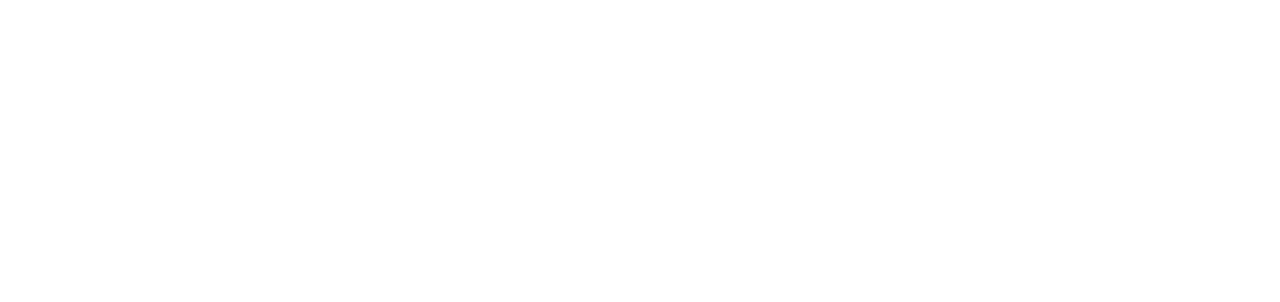
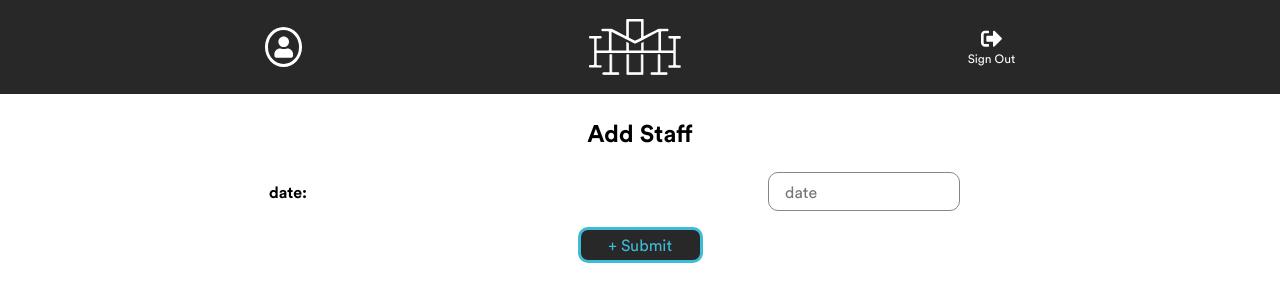
Before and after one commit to HoMieDevs/Homie-portal-frontend, a React (Create React App) app: page /unavailability in a window 1280 px wide. Shown: the top 302 px of the page. Built offline with nearby package versions, Linux system fonts and the light colour scheme.

Commit message:
not ready to merge, please do not merge

```diff
--- a/src/App.js
+++ b/src/App.js
@@ -1,6 +1,7 @@
 import React, { Component } from 'react';
 import Login from './Login'
 import Register from './Register'
+import Unavailability from './Unavailability'
 import Home from './Home'
 import { BrowserRouter, Route } from 'react-router-dom';
 import { library } from '@fortawesome/fontawesome-svg-core'
@@ -18,6 +19,7 @@ class App extends Component {
           <Route exact path="/" component={Login} />
           <Route path="/addstaff" component={Register} />
           <Route path="/home" component={Home} />
+          <Route path="/unavailability" component={Unavailability} />
           </div>
         </BrowserRouter>
         </div>
--- a/src/Register.js
+++ b/src/Register.js
@@ -18,6 +18,7 @@ export default class Register extends Component {
         const url = "http://localhost:5000/auth/register"
         const data = { firstName, lastName, mobile, email, password }
         axios.post(url, data)
+            .then(console.log(data))
             .then(resp => {
                 console.log(resp)
                 this.setState({ message: `${firstName} has been added`, error: null})
--- /dev/null
+++ b/src/Unavailability.js
@@ -0,0 +1,129 @@
+import React, { Component } from 'react'
+import axios from 'axios';
+import Header from './Header';
+// import Footer from './Footer';
+import './css/Register.css'
+axios.defaults.withCredentials = true;
+
+export default class Register extends Component {
+  state = {
+    unavailability: [{
+        date:Date
+    }],
+  }
+    handleInputChange = (e) => {
+        const { value, id } = e.currentTarget;
+        this.setState({ [id]: value})
+        console.log({ [id]: value})
+    }
+    submitForm = (e) => {
+        e.preventDefault()
+        // console.log(this.state)
+        const date ={ date: this.state.date}
+        const unavailability = this.state.unavailability.push(date)
+        // console.log(this.state.unavailability)
+        // console.log(this.state)
+        const url = "http://localhost:5000/auth/unavailability/5c4a9b4dc8989d0ff203c621"
+        const data = {date}
+        // console.log(data)
+        axios.put(url, data)
+            .then(console.log(data))
+            .then(resp => {
+                console.log(resp.data)
+                this.setState({ message: `${unavailability} has been added`, error: null})
+            })
+            .catch(err => {
+                console.log(err.response)
+                if (err.response === 403) {
+                    this.setState({ error: 'Registration Unsuccessful', message: null})
+                }
+            })
+    }
+    render() {
+        const { error, message } = this.state
+        return (
+            <div className="register">
+                <Header />
+                <h3 className="registerH3">Add Staff</h3>
+                <form className="registerForm">
+                    <div className="registerField">
+                        <label htmlFor="date">date:</label>
+                        <input
+                            type="string"
+                            id="date"
+                            placeholder="date"
+                            onFocus={(e) => e.target.placeholder = ""}
+                            onBlur={(e) => e.target.placeholder = "date"}
+                            onChange={this.handleInputChange}
+                        />
+                    </div>
+                    <button className="registerStaffBtn" onClick={this.submitForm}>+ Submit</button>
+                </form>
+                { error && <p>{ error }</p> }
+                { message && <p>{ message }</p>}
+            </div>
+
+    )
+  }
+}
+
+// import React, { Component } from 'react'
+// import axios from 'axios';
+// import Header from './Header';
+// import Footer from './Footer';
+// import './css/Register.css'
+// axios.defaults.withCredentials = true;
+
+// export default class Register extends Component {
+//     state = { }
+//     handleInputChange = (e) => {
+//         const { value, id } = e.currentTarget;
+//         this.setState({ [id]: value})
+//     }
+//     submitForm = (e) => {
+//         e.preventDefault()
+//         // console.log(this.state)
+//         const {  unavailability } = this.state
+//         const url = "http://localhost:5000/auth/unavailability/5c4a9b4dc8989d0ff203c621"
+//         const data = { unavailability }
+//         axios.post(url, data)
+//             .then(resp => {
+//                 console.log(resp)
+//                 this.setState({ message: `${unavailability} has been added`, error: null})
+//             })
+//             .catch(err => {
+//                 console.log(err.response)
+//                 if (err.response === 403) {
+//                     this.setState({ error: 'Registration Unsuccessful', message: null})
+//                 }
+//             })
+//     }
+//     render() {
+//         const { error, message } = this.state
+//         return (
+//             <div className="register">
+//                 <Header />
+//                 <h3 className="registerH3">Add Staff</h3>
+//                 <form className="registerForm">
+//                     <div className="registerField">
+//                         <label htmlFor="unavailability">Unavailability:</label>
+//                         <input
+//                             type="string"
+//                             id="unavailability"
+//                             placeholder="First Name"
+//                             onFocus={(e) => e.target.placeholder = ""}
+//                             onBlur={(e) => e.target.placeholder = "Unavailability"}
+//                             onChange={this.handleInputChange}
+//                         />
+//                     </div>
+
+//                     <button className="registerStaffBtn" onClick={this.submitForm}>+ Submit</button>
+//                 </form>
+//                 { error && <p>{ error }</p> }
+//                 { message && <p>{ message }</p>}
+//                 <Footer />
+//             </div>
+
+//     )
+//   }
+// }
```
Also changed, not shown: src/Roster.js (added, +78 -0 lines).
